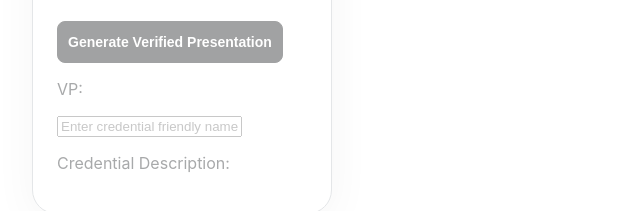
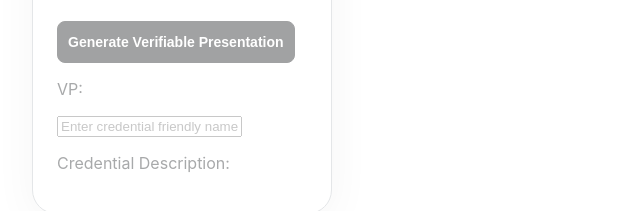
Before and after one commit to tuum-tech/authflow-snap, a Gatsby site in the folder authflow-snap/packages/site/: page / in a window 1280 px wide. Shown: the part 1431-1642 px from the top of the page, 284-924 px from the left. Built offline with nearby package versions, Linux system fonts and the light colour scheme; Gatsby itself is replaced by a stand-in of ours.

Commit message:
fixed the last spot of verified instead of verifiable

```diff
--- a/authflow-snap/packages/site/src/components/Buttons.tsx
+++ b/authflow-snap/packages/site/src/components/Buttons.tsx
@@ -113,7 +113,7 @@ export const GetVerifiableCredsButton = (
 export const CreateVerifiablePresentationButton = (
   props: ComponentProps<typeof Button>,
 ) => {
-  return <Button {...props}>Generate Verified Presentation</Button>;
+  return <Button {...props}>Generate Verifiable Presentation</Button>;
 };
 
 export const BasicCredsDisplay = forwardRef((props, ref) => {
```
